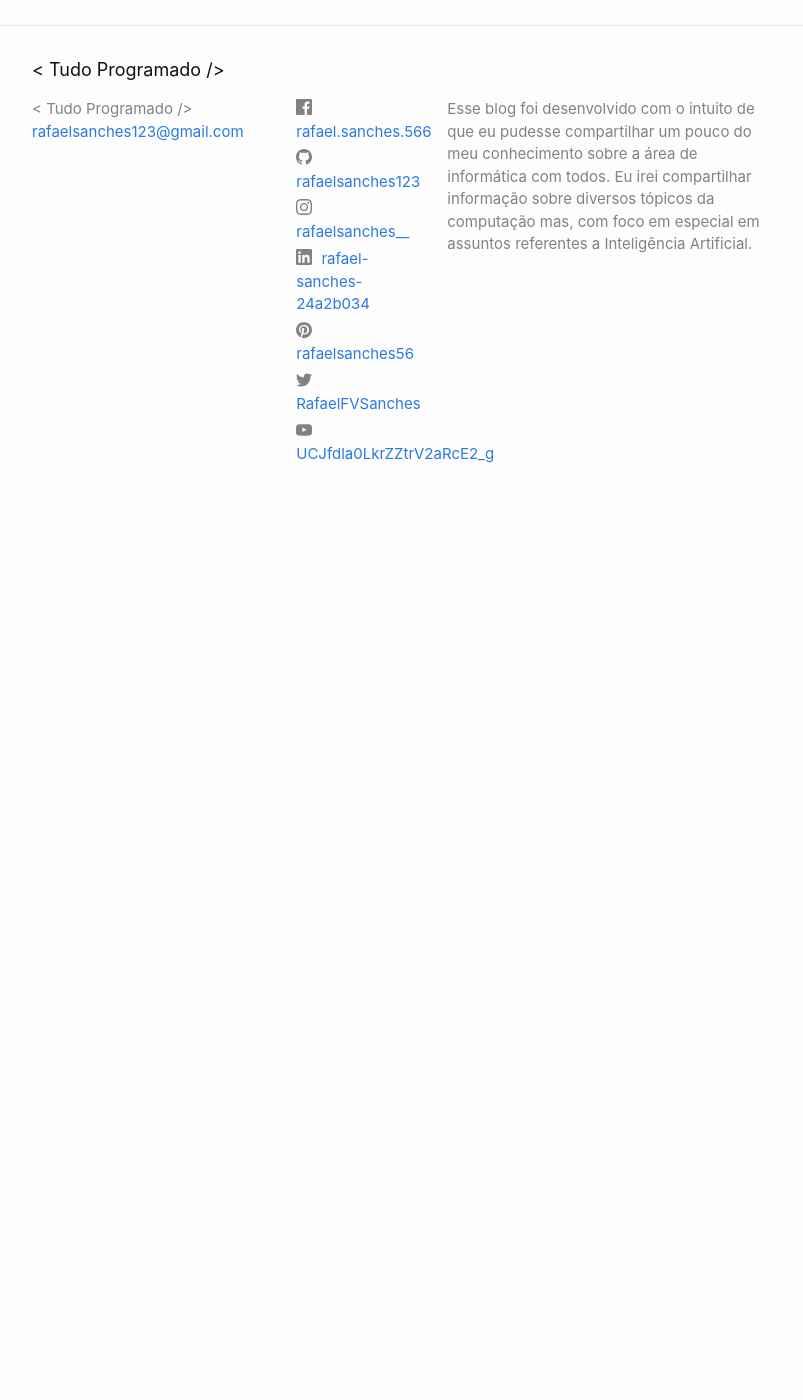
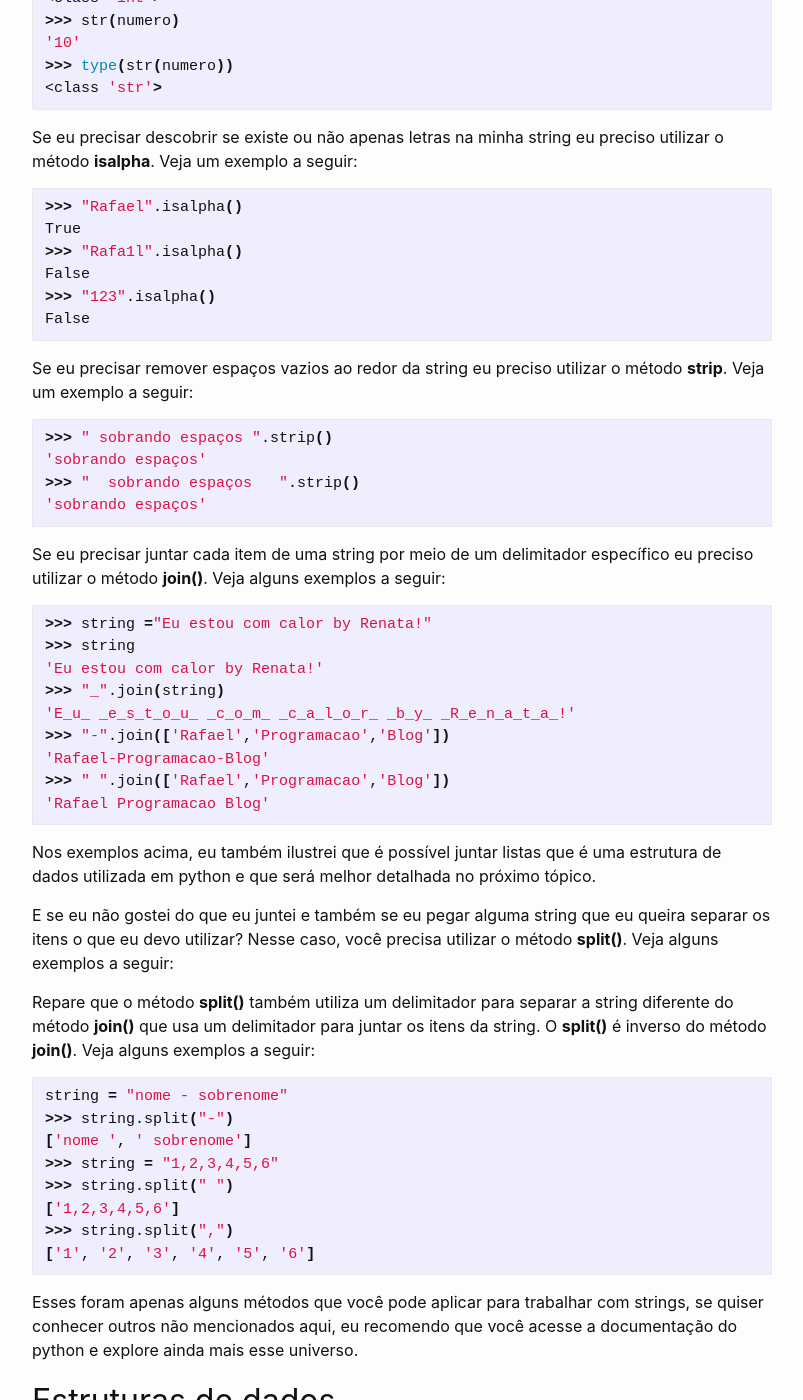
Before and after one commit to rafaelsanches123/rafaelsanches123.github.io, a Jekyll site: the page built from _posts/2020-02-15-introducao-a-linguagem-python.markdown, in a window 1280 px wide and 1400 px high, scrolled down 28237 px. Shown: the whole window, without its empty margins (238-1041 px from the left). Built offline with Jekyll 4.4.1, drawn with Linux system fonts in a browser that asks for light colours; comment, search, counter and statistics services are not loaded; before the commit the page ends 28763 px from its top, so only the background shows below that; some of the changed text lies outside the part shown.

Commit message:
conclusão do texto sobre strings

````diff
--- a/_posts/2020-02-15-introducao-a-linguagem-python.markdown
+++ b/_posts/2020-02-15-introducao-a-linguagem-python.markdown
@@ -847,7 +847,7 @@
 
 Muito simples não é mesmo!
 
-Agora vou relembrar a você meu caro(a) leitor(a) uma função muito bacanuda que nós conhecemos no início do post chamada __format()__. Ela é bastante simples também nos permite inserir valores em posições desejadas em uma string por meio de __{}__ dentro da string. A seguir eu vou apresentar o modelo visto no início do post e um plus dessa função de modo que você consiga alterar a posição dos elementos inseridos na string.
+Agora vou relembrar a você meu caro(a) leitor(a) uma função muito bacanuda que nós conhecemos no início do post chamada __format()__. Ela é bastante simples e também nos permite inserir valores em posições desejadas em uma string por meio de __{}__ dentro da string. A seguir eu vou apresentar o modelo visto no início do post e um plus dessa função de modo que você consiga alterar a posição dos elementos inseridos na string.
 
 ```bash
 >>> string = "O número {} é maior que o número {} e meu nome é {}".format(10, 2, "Rafael")
@@ -889,7 +889,7 @@
 
 No exemplo acima são ilustrados 3 casos: 1º acessando a posição do conteúdo diretamente da string, 2º atribuindo a string a uma variável e acessando a posição desejada na sequência e 3º quando você tentar acessar uma posição que não exista na string você receberá como feedback do python a mensagem explicitando que você tentou acessar uma posição fora dos limites ou do tamanho da sua string.
 
-Uma observação sobre strings é não podemos alterar seu valor atribuindo um valor através do índice. Como no exemplo a seguir:
+Uma observação sobre strings: não podemos alterar seu valor atribuindo um valor através do índice. Como no exemplo a seguir:
 
 ```bash
 
@@ -910,7 +910,7 @@
 >>>
 ```
 
-No código acima foi definido uma variável do tipo string chamada texto e dentro desta nós colocamos uma marcação aaaaaa, somente para facilitar o entendimento da função __replace__. Em seguida, invocamos a funçao replace(), e dissemos, que queríamos alterar a string aaaaaa pelo conteúdo, "basicamente". Feito isso, uma nova string foi retornada com a alteração realizada.
+No código acima foi definido uma variável do tipo string chamada texto e dentro desta nós colocamos uma marcação __aaaaaa__, somente para facilitar o entendimento da função __replace__. Em seguida, invocamos a funçao replace(), e dissemos, que queríamos alterar a string __aaaaaa__ pelo conteúdo, __"basicamente"__. Feito isso, uma nova string foi retornada com a alteração realizada.
 
 Novamente é importante relembrar que o que foi retornado é uma nova string, até porque, a string utilizada não pode ser alterada assim como já expliquei antes.
 
@@ -960,7 +960,93 @@
 'Rafael'
 ```
 
-Em construção...
+Se eu quiser deixar minha string com todo o contéudo em __caixa alta__ (i.e., em letra maiuscúla) eu preciso utilizar o método __upper()__. Veja um exemplo a seguir:
+
+```bash
+>>> string = "Meu nome é Rafael!"
+>>> string
+'Meu nome é Rafael!'
+>>> string.upper()
+'MEU NOME É RAFAEL!'
+```
+
+Se eu quiser deixar minha string com todo o contéudo em __caixa baixa__ (i.e., em letra minuscúla) eu preciso utilizar o método __lower()__. Veja um exemplo a seguir:
+
+```bash
+>>> string = "MEU NOME É RAFAEL!"
+>>> string
+'MEU NOME É RAFAEL!'
+>>> string.lower()
+'meu nome é rafael!'
+```
+
+Se eu quiser converter uma variável númerica em string eu preciso utilizar o método __str()__. Veja um exemplo a seguir:
+
+```bash
+>>> numero = 10
+>>> numero
+10
+>>> type(numero)
+<class 'int'>
+>>> str(numero)
+'10'
+>>> type(str(numero))
+<class 'str'>
+```
+
+Se eu precisar descobrir se existe ou não apenas letras na minha string eu preciso utilizar o método __isalpha__. Veja um exemplo a seguir:
+
+```bash
+>>> "Rafael".isalpha()
+True
+>>> "Rafa1l".isalpha()
+False
+>>> "123".isalpha()
+False
+```
+
+Se eu precisar remover espaços vazios ao redor da string eu preciso utilizar o método __strip__. Veja um exemplo a seguir:
+
+```bash
+>>> " sobrando espaços ".strip()
+'sobrando espaços'
+>>> "  sobrando espaços   ".strip()
+'sobrando espaços'
+```
+
+Se eu precisar juntar cada item de uma string por meio de um delimitador específico eu preciso utilizar o método __join()__. Veja alguns exemplos a seguir:
+
+```bash
+>>> string ="Eu estou com calor by Renata!"
+>>> string
+'Eu estou com calor by Renata!'
+>>> "_".join(string)
+'E_u_ _e_s_t_o_u_ _c_o_m_ _c_a_l_o_r_ _b_y_ _R_e_n_a_t_a_!'
+>>> "-".join(['Rafael','Programacao','Blog'])
+'Rafael-Programacao-Blog'
+>>> " ".join(['Rafael','Programacao','Blog'])
+'Rafael Programacao Blog'
+```
+
+Nos exemplos acima, eu também ilustrei que é possível juntar listas que é uma estrutura de dados utilizada em python e que será melhor detalhada no próximo tópico.
+
+E se eu não gostei do que eu juntei e também se eu pegar alguma string que eu queira separar os itens o que eu devo utilizar? Nesse caso, você precisa utilizar o método __split()__. Veja alguns exemplos a seguir:
+
+
+Repare que o método __split()__ também utiliza um delimitador para separar a string diferente do método __join()__ que usa um delimitador para juntar os itens da string. O __split()__ é inverso do método __join()__. Veja alguns exemplos a seguir:
+
+```bash
+string = "nome - sobrenome"
+>>> string.split("-")
+['nome ', ' sobrenome']
+>>> string = "1,2,3,4,5,6"
+>>> string.split(" ")
+['1,2,3,4,5,6']
+>>> string.split(",")
+['1', '2', '3', '4', '5', '6']
+```
+
+Esses foram apenas alguns métodos que você pode aplicar para trabalhar com strings, se quiser conhecer outros não mencionados aqui, eu recomendo que você acesse a documentação do python e explore ainda mais esse universo.
 
 ## Estruturas de dados
 
````
